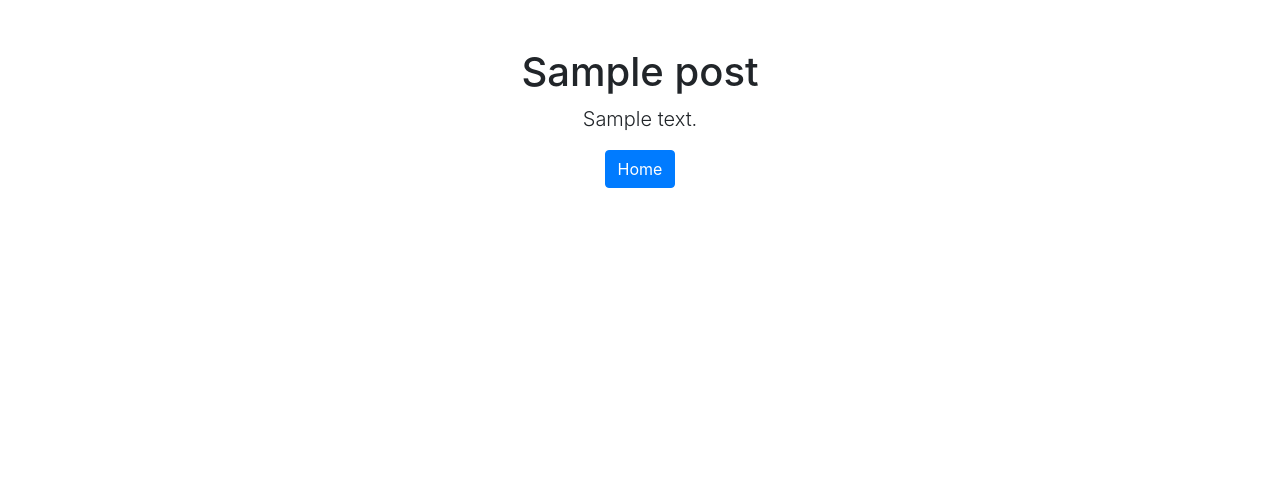
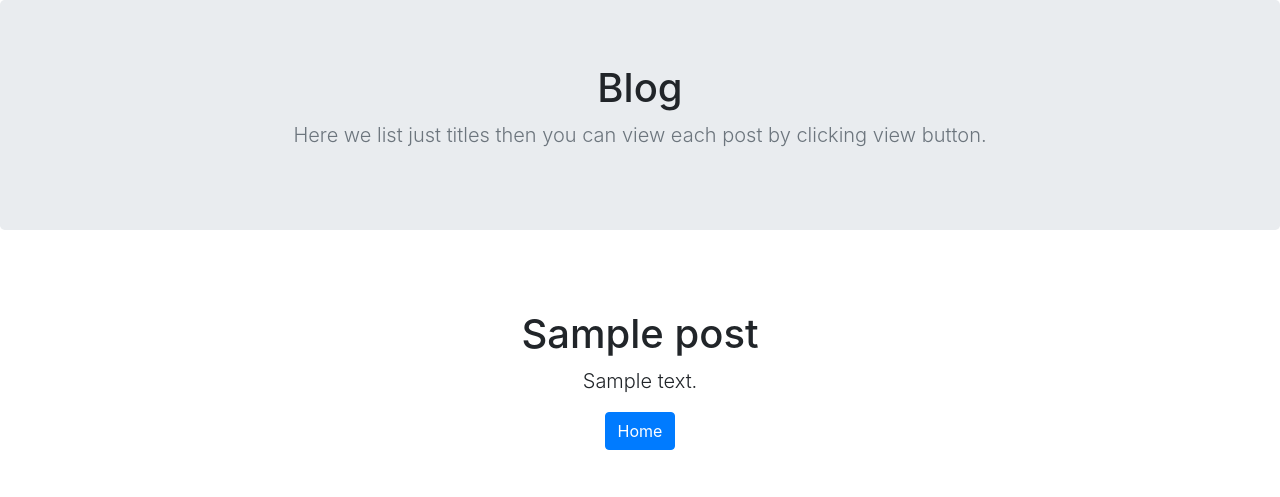
Before and after one commit to develalfy/simple-blog, a PHP site: template views/single-post.php in a window 1280 px wide. Shown: the top 497 px of the page. Run offline with PHP 8.4, Linux system fonts and the light colour scheme; the template is opened without the code that fills it: most values are stand-ins (such as "Sample title", 1, 10 or a date in 2020).

Commit message:
Add header to single post page

```diff
--- a/src/Repositories/PostRepository.php
+++ b/src/Repositories/PostRepository.php
@@ -26,7 +26,7 @@ class PostRepository implements PostRepositoryInterface
                 'id' => 2,
                 'title' => 'new post 2',
                 'desc' => 'lorem 2 ipsum lorem ipsum lorem ipsum lorem ipsum lorem ipsum lorem ipsum',
-                'datetime' => '2012-03-25 17:45:12'
+                'datetime' => '2012-03-25 12:45:12'
             ]
         ];
 
--- a/views/single-post.php
+++ b/views/single-post.php
@@ -1,4 +1,11 @@
 <?php require 'header.php'; ?>
+<main role="main">
+    <section class="jumbotron text-center">
+        <div class="container">
+            <h1 class="jumbotron-heading">Blog</h1>
+            <p class="lead text-muted">Here we list just titles then you can view each post by clicking view button.</p>
+        </div>
+    </section>
 
     <div class="album py-5">
         <div class="container text-center">
@@ -10,5 +17,6 @@
             <a href="/" class="btn btn-primary">Home</a>
         </div>
     </div>
+</main>
 
 <?php require 'footer.php'; ?>
```
Lines whose indentation alone changed are shown as unchanged.
